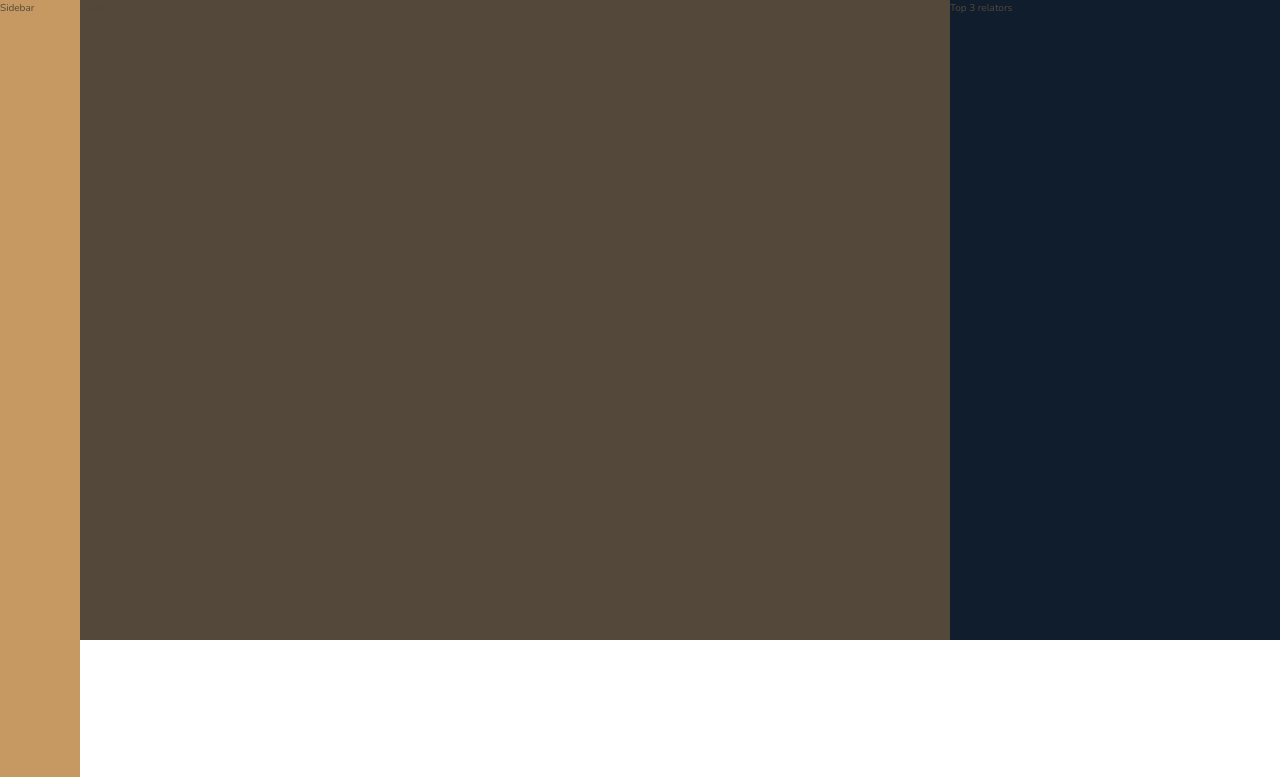
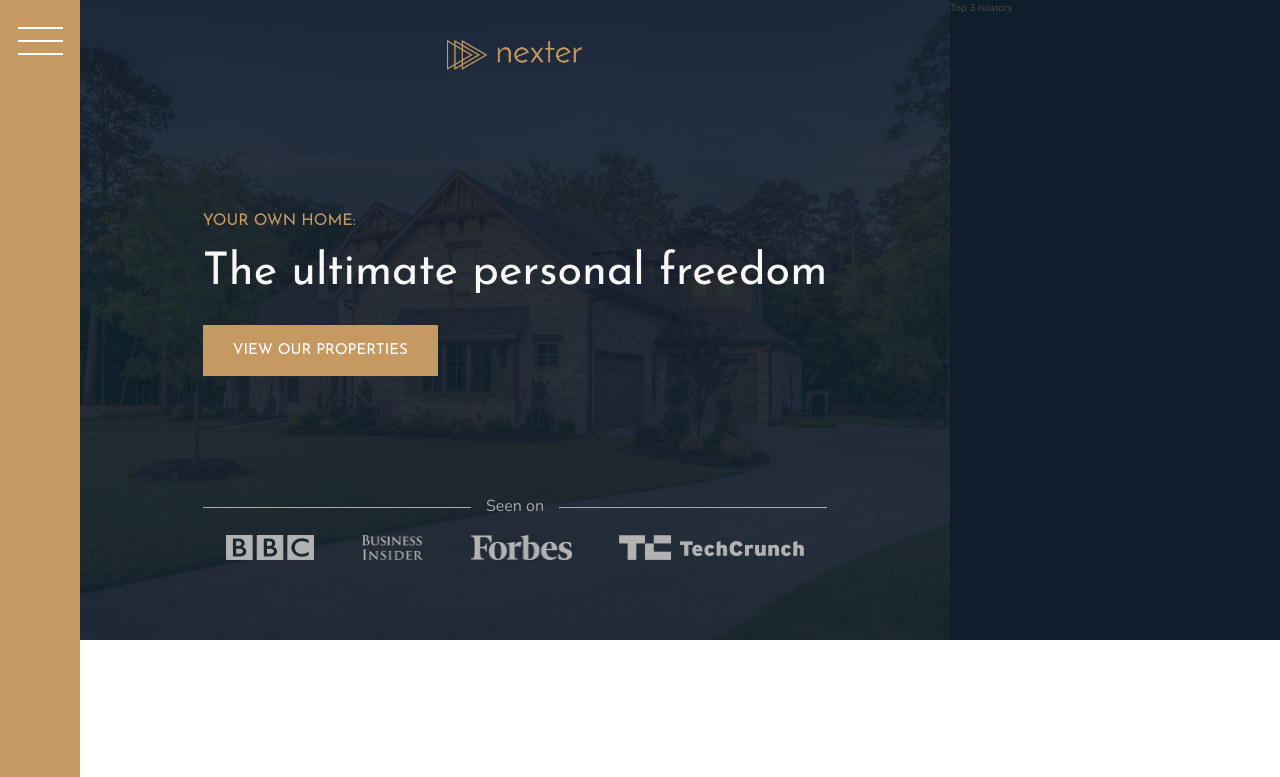
Before and after one commit to kristjanfale/Nexter, a website: page index.html in a window 1280 px wide. Shown: the top 777 px of the page. Drawn offline with nearby package versions, Linux system fonts and the light colour scheme.

Commit message:
Section Header

```diff
--- a/index.html
+++ b/index.html
@@ -18,13 +18,23 @@
   <body class="container">
     <!-- SIDEBAR -->
     <div class="sidebar">
-      Sidebar
+      <button class="nav-btn"></button>
     </div>
     <!-- END OF SIDEBAR -->
 
     <!-- HEADER -->
     <header class="header">
-      Header
+      <img src="img/logo.png" alt="Nexter logo" class="header__logo" />
+      <h3 class="heading-3">Your own home:</h3>
+      <h1 class="heading-1">The ultimate personal freedom</h1>
+      <button class="btn header__btn">View our properties</button>
+      <div class="header__seenon-text">Seen on</div>
+      <div class="header__seenon-logos">
+        <img src="img/logo-bbc.png" alt="Seen on logo 1" />
+        <img src="img/logo-bi.png" alt="Seen on logo 2" />
+        <img src="img/logo-forbes.png" alt="Seen on logo 3" />
+        <img src="img/logo-techcrunch.png" alt="Seen on logo 4" />
+      </div>
     </header>
     <!-- END OF HEADER -->
 
@@ -321,12 +331,22 @@
     <!-- FOOTER -->
     <footer class="footer">
       <ul class="nav">
-        <li class="nav__item"><a href="#" class="nav__link">Find your dream Home</a></li>
-        <li class="nav__item"><a href="#" class="nav__link">Request proposal</a></li>
-        <li class="nav__item"><a href="#" class="nav__link">Download home planner</a></li>
+        <li class="nav__item">
+          <a href="#" class="nav__link">Find your dream Home</a>
+        </li>
+        <li class="nav__item">
+          <a href="#" class="nav__link">Request proposal</a>
+        </li>
+        <li class="nav__item">
+          <a href="#" class="nav__link">Download home planner</a>
+        </li>
         <li class="nav__item"><a href="#" class="nav__link">Contact us</a></li>
-        <li class="nav__item"><a href="#" class="nav__link">Submit your property</a></li>
-        <li class="nav__item"><a href="#" class="nav__link">Come work with us</a></li>
+        <li class="nav__item">
+          <a href="#" class="nav__link">Submit your property</a>
+        </li>
+        <li class="nav__item">
+          <a href="#" class="nav__link">Come work with us</a>
+        </li>
       </ul>
       <p class="copyright">
         &copy; Copyright 2017 by Jonas Schmedtmann. Fell free to use this
--- a/sass/_header.scss
+++ b/sass/_header.scss
@@ -1,4 +1,64 @@
 .header {
   background-color: $color-grey-dark-1;
   grid-column: full-start / col-end 6;
+  grid-row: 1 / 2;
+  background-image: linear-gradient(
+      rgba($color-secondary, 0.9),
+      rgba($color-secondary, 0.9)
+    ),
+    url(../img/hero.jpeg);
+  background-size: cover;
+  background-position: center;
+  padding: 8rem;
+  padding-top: 4rem;
+
+  display: grid;
+  grid-row-gap: 1.5rem;
+  grid-template-rows: 1fr min-content 6rem 1fr; // grid-template-rows: 1fr; -> first row occupies all the available space. All the other rows are sized automatically
+  grid-template-columns: max-content;
+  justify-content: center;
+
+  &__logo {
+    height: 3rem;
+    justify-self: center;
+  }
+
+  &__btn {
+    align-self: start;
+    justify-self: start;
+  }
+
+  &__seenon-text {
+    display: grid;
+    grid-template-columns: 1fr max-content 1fr;
+    align-items: center;
+    grid-column-gap: 1.5rem;
+
+    font-size: 1.6rem;
+    color: $color-grey-light-2;
+
+    &::before,
+    &::after {
+      content: "";
+      height: 0.1rem;
+      display: block;
+      background-color: currentColor;
+    }
+
+    &::before {
+    }
+
+    &::before {
+    }
+  }
+
+  &__seenon-logos {
+    display: flex;
+    justify-content: space-around;
+
+    img {
+      height: 2.5rem;
+      filter: brightness(70%);
+    }
+  }
 }
--- a/sass/_realtors.scss
+++ b/sass/_realtors.scss
@@ -1,4 +1,5 @@
 .relators {
   background-color: $color-secondary;
   grid-column: col-start 7 / full-end;
+  grid-row: 1 / 2;
 }
--- a/sass/_sidebar.scss
+++ b/sass/_sidebar.scss
@@ -2,4 +2,43 @@
   background-color: $color-primary;
   grid-column: sidebar-start / sidebar-end;
   grid-row: 1 / -1;
+
+  display: flex;
+  justify-content: center;
 }
+
+.nav-btn {
+  border-radius: 0;
+  border: none;
+  background-color: #fff;
+  height: 0.2rem;
+  width: 4.5rem;
+  position: relative;
+  margin-top: 4rem;
+
+  &::before,
+  &::after {
+    content: "";
+    display: block;
+    background-color: #fff;
+    height: 0.2rem;
+
+    width: 4.5rem;
+  }
+
+  &::before {
+    position: absolute;
+    left: 0;
+    top: -1.3rem;
+  }
+
+  &::after {
+    position: absolute;
+    left: 0;
+    top: 1.3rem;
+  }
+
+  &:focus {
+    outline: none;
+  }
+}
--- a/sass/_typography.scss
+++ b/sass/_typography.scss
@@ -5,6 +5,9 @@
 
 .heading-1 {
   @extend %heading;
+  font-size: 4.5rem;
+  color: $color-grey-light-1;
+  line-height: 1;
 }
 
 .heading-2 {
```
Also changed, not shown: css/style.css.
